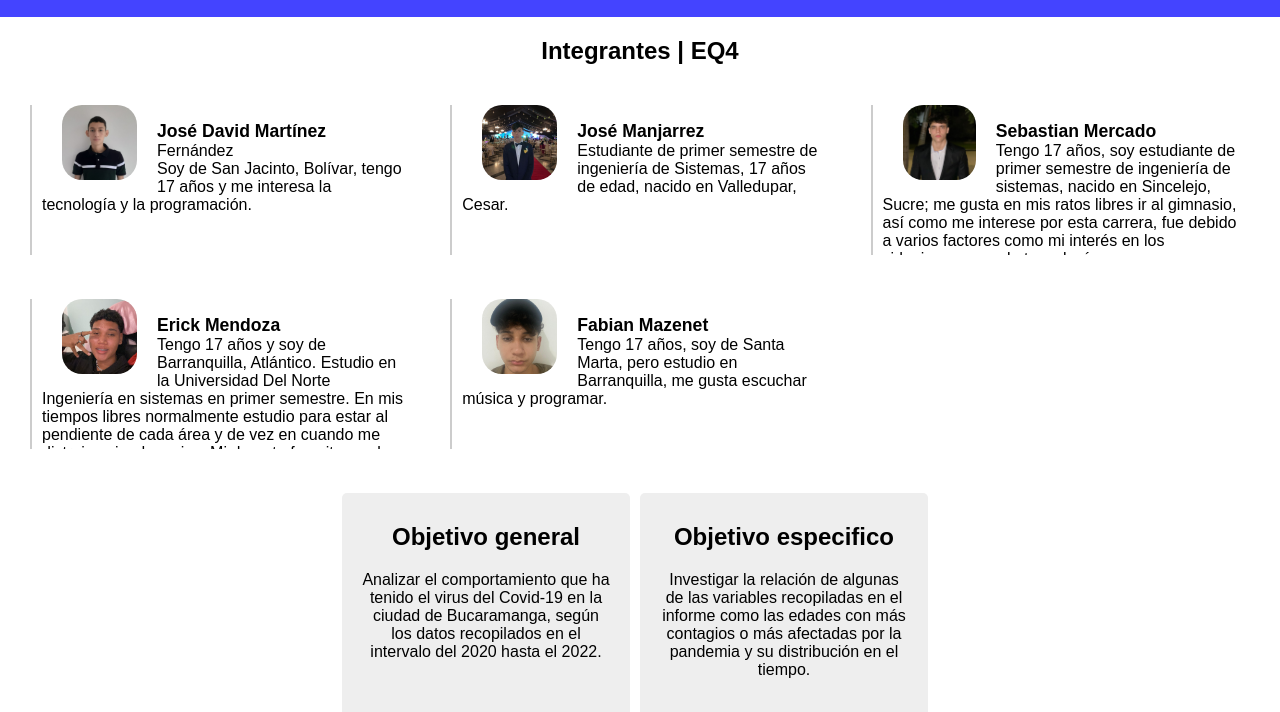
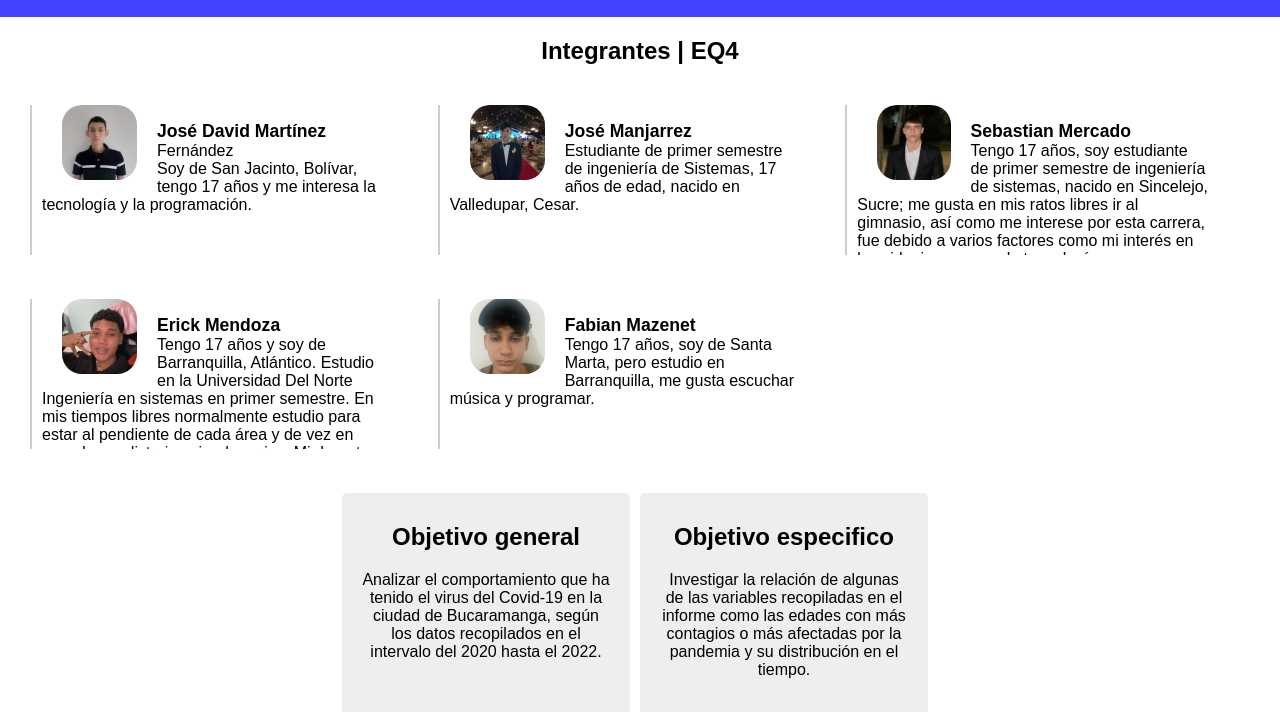
Before and after one commit to Sebastianmm05/Sebastianmm05.github.io, a plain HTML site: page index.html in a window 1280 px wide. Shown: the part 88-800 px from the top of the page. Drawn offline with Linux system fonts and the light colour scheme.

Commit message:
Update style.css

```diff
--- a/style.css
+++ b/style.css
@@ -28,7 +28,7 @@ article{
     margin-bottom: 20px;
 }
 .members > section{
-    width: calc(33% - 52px);
+    width: calc(32% - 52px);
     padding-left: 10px;
     height: 150px;
     margin: 20px 20px;
```
